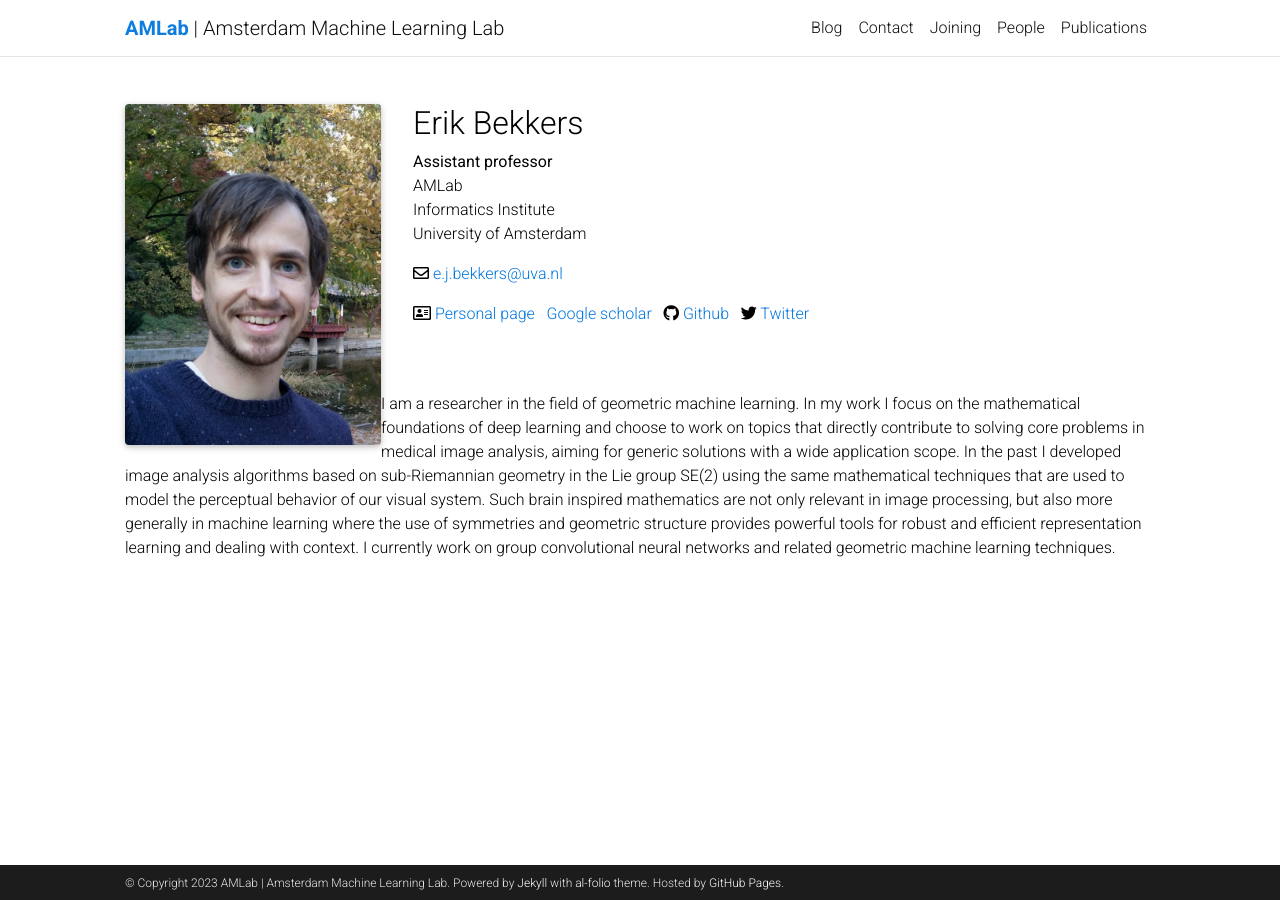
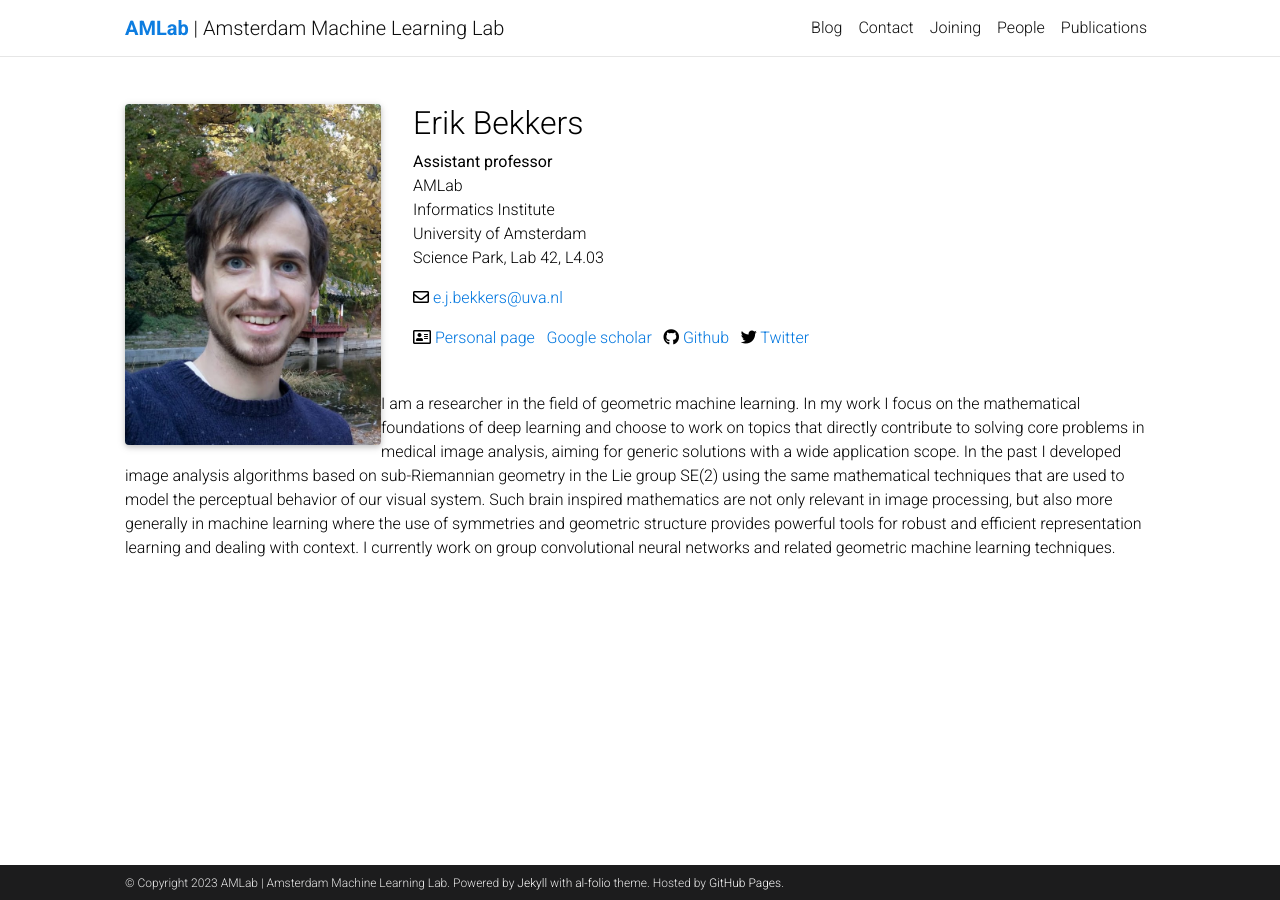
Before and after one commit to AMLab-Amsterdam/AMLab-Amsterdam.github.io, a Jekyll site: the page built from _people/ErikBekkers.md, in a window 1280 px wide. Built offline with Jekyll 4.4.1, drawn with Linux system fonts in a browser that asks for light colours; comment, search, counter and statistics services are not loaded; a style sheet for code colours, icons or effects is not loaded.

Commit message:
Update ErikBekkers.md

```diff
--- a/_people/ErikBekkers.md
+++ b/_people/ErikBekkers.md
@@ -7,6 +7,7 @@ email: e.j.bekkers@uva.nl
 lab: AMLab
 institute: Informatics Institute
 university: University of Amsterdam
+office: Science Park, Lab 42, L4.03
 one_liner: Equivariance and geometry in deep learning
 description: |
     I am a researcher in the field of geometric machine learning. In my work I focus on the mathematical foundations of deep learning and choose to work on topics that directly contribute to solving core problems in medical image analysis, aiming for generic solutions with a wide application scope. In the past I developed image analysis algorithms based on sub-Riemannian geometry in the Lie group SE(2) using the same mathematical techniques that are used to model the perceptual behavior of our visual system. Such brain inspired mathematics are not only relevant in image processing, but also more generally in machine learning where the use of symmetries and geometric structure provides powerful tools for robust and efficient representation learning and dealing with context. I currently work on group convolutional neural networks and related geometric machine learning techniques.
```
